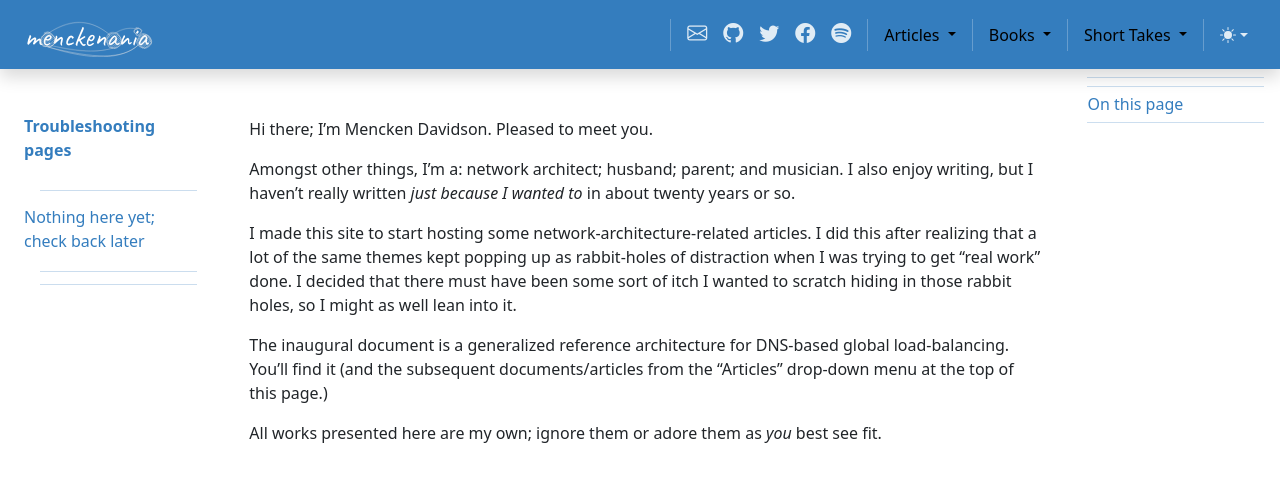
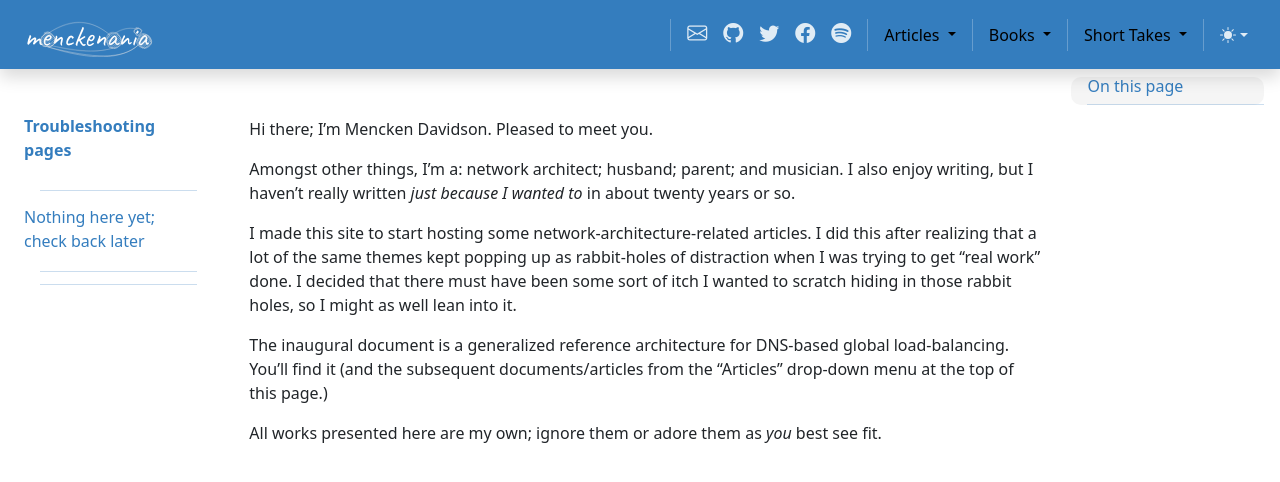
Before and after one commit to menckend/alpha, a Jekyll site: the page built from index.md, in a window 1280 px wide and 900 px high. Shown: the top 482 px of the window. Built offline with Jekyll 4.4.1, drawn with Linux system fonts in a browser that asks for light colours; nearby versions of some CDN libraries; library files that are not in the unit come from our copies.

Commit message:
Update new-page-toc.html

```diff
--- a/_includes/new-page-toc.html
+++ b/_includes/new-page-toc.html
@@ -4,13 +4,16 @@
     <svg class="bi d-md-none ms-2" aria-hidden="true"><use xlink:href="#chevron-expand"></use></svg>
   </button>
 
-  <hr class="d-none d-md-block my-2 ms-3">
-  {% include in-page-nav-buttons.html %}
-  <hr class="d-none d-md-block my-2 ms-3">
-
-  <strong class="d-none d-md-block h6 my-2 ms-3">On this page</strong>
-  {% include toc.html html=content sanitize=true class="inline_toc" id="my_toc" h_min=2 h_max=3 %}
-  <hr class="d-none d-md-block my-2 ms-3">
+<div style="border-radius: 10px; background-color: whitesmoke;">
+    {% include in-page-nav-buttons.html %}
+</div>
 
 
+  <div style="border-radius: 10px; background-color: whitesmoke;">
+    {% include in-page-nav-buttons.html %}
+    <strong class="d-none d-md-block h6 my-2 ms-3">On this page</strong>
+    <hr class="d-none d-md-block my-2 ms-3">
+    {% include toc.html html=content sanitize=true class="inline_toc" id="my_toc" h_min=2 h_max=3 %}
 </div>
+
+</div>
```
